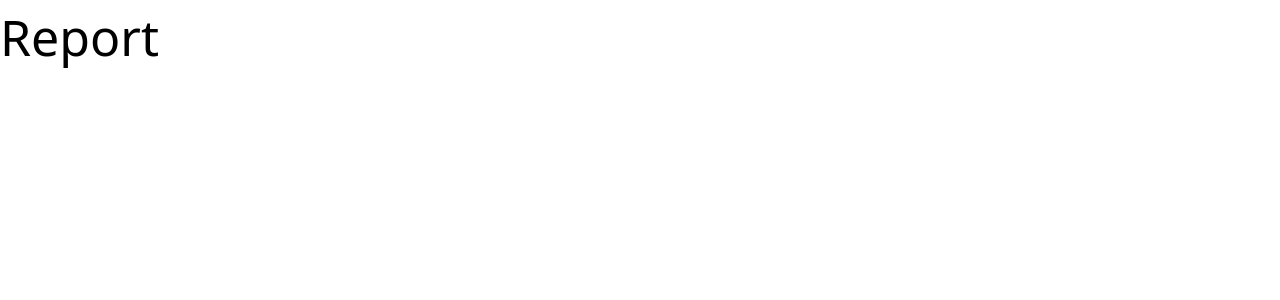
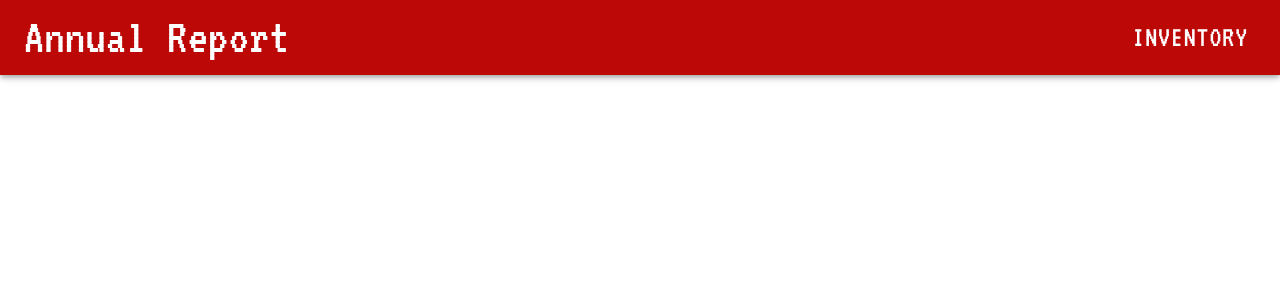
Before and after one commit to Anchit-Nayak/CodeFlix, a React (Create React App) app: page /report in a window 1280 px wide. Shown: the top 300 px of the page. Built offline with nearby package versions, Linux system fonts and the light colour scheme.

Commit message:
reports added

```diff
--- a/src/Components/Report.js
+++ b/src/Components/Report.js
@@ -1,8 +1,18 @@
 import React from "react";
+import { AppBar, Button, Tabs, Toolbar, Typography } from "@mui/material";
+import { useNavigate } from "react-router-dom";
 const Report =() =>{
+    let navigate = useNavigate()
     return(
         <React.Fragment>
-            <h1>Report</h1>
+            <AppBar sx={{backgroundColor:"#bd0808"}}>
+                <Toolbar>
+                    <Typography sx={{fontFamily:'VT323, monospace',fontSize:"50px"}}>Annual Report</Typography>
+                    <Tabs sx={{marginLeft:"auto"}}>
+                        <Button sx={{fontFamily:'VT323, monospace', fontSize:"30px",color:"inherit"}} onClick={()=> {navigate("/")}}>Inventory</Button>
+                    </Tabs>
+                </Toolbar>
+            </AppBar>
         </React.Fragment>
     )
 
```
